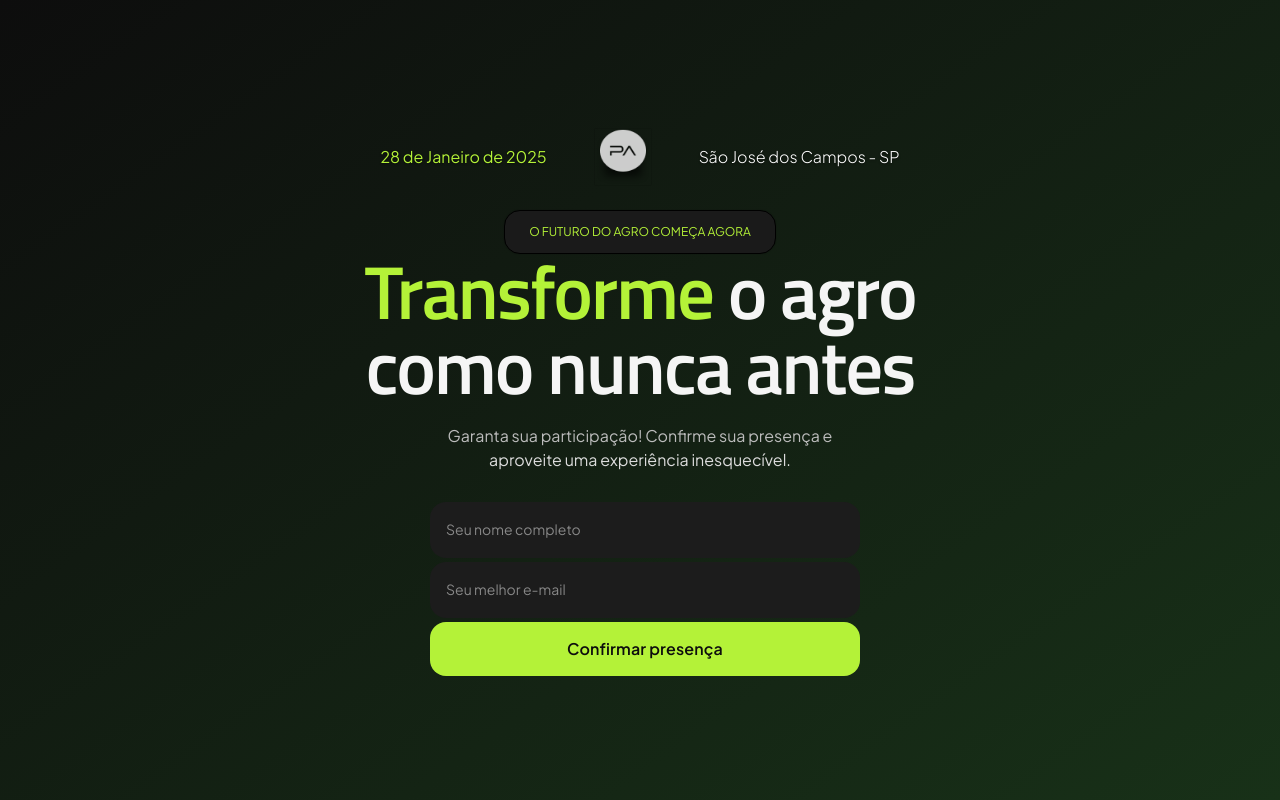
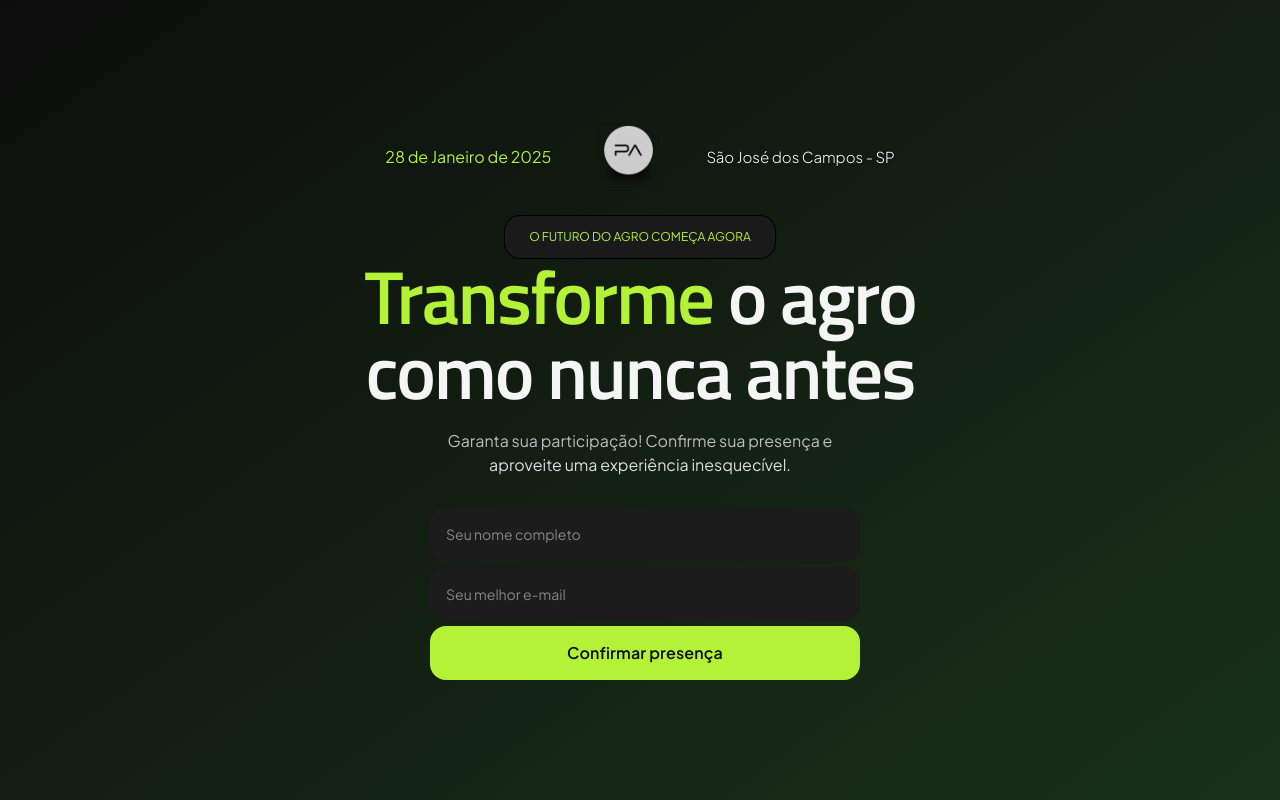
Before and after one commit to LuizEduardoSC/Landing_Page_TURING, a plain HTML site: page index.html in a window 1280 px wide. Drawn offline with Linux system fonts and the light colour scheme.

Commit message:
Correções e ajustes

```diff
--- a/index.html
+++ b/index.html
@@ -223,15 +223,15 @@
         }
 
         .location-icon {
-            height: 56px;
-            width: 56px;
+            height: 65px;
+            width: 60x;
             /* Tamanho corrigido para a largura, igual a altura */
             box-shadow: 0px 0px 1px rgba(0, 0, 0, 0.56);
         }
 
         .location {
             color: white;
-            font-size: 16px;
+            font-size: 15px;
             font-family: 'Plus Jakarta Sans';
             font-weight: 300;
             line-height: 26.86px;
```
